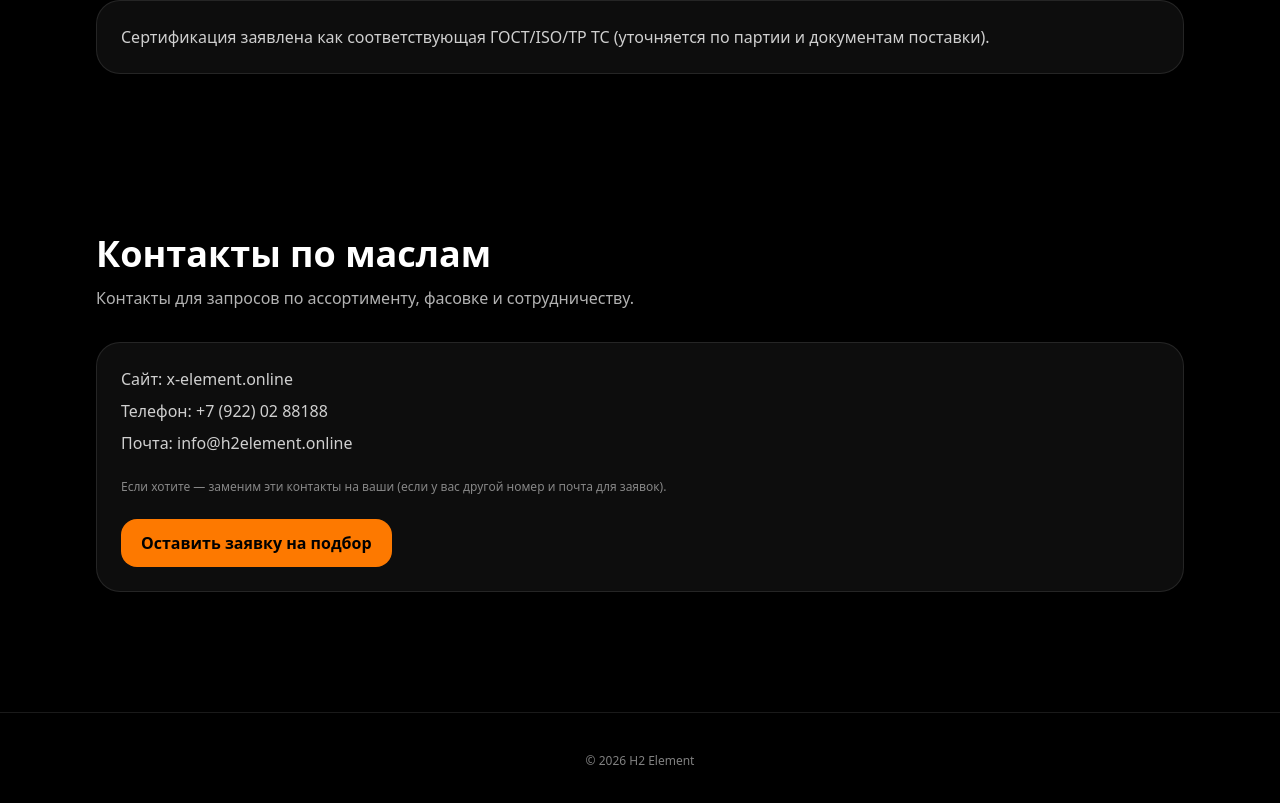
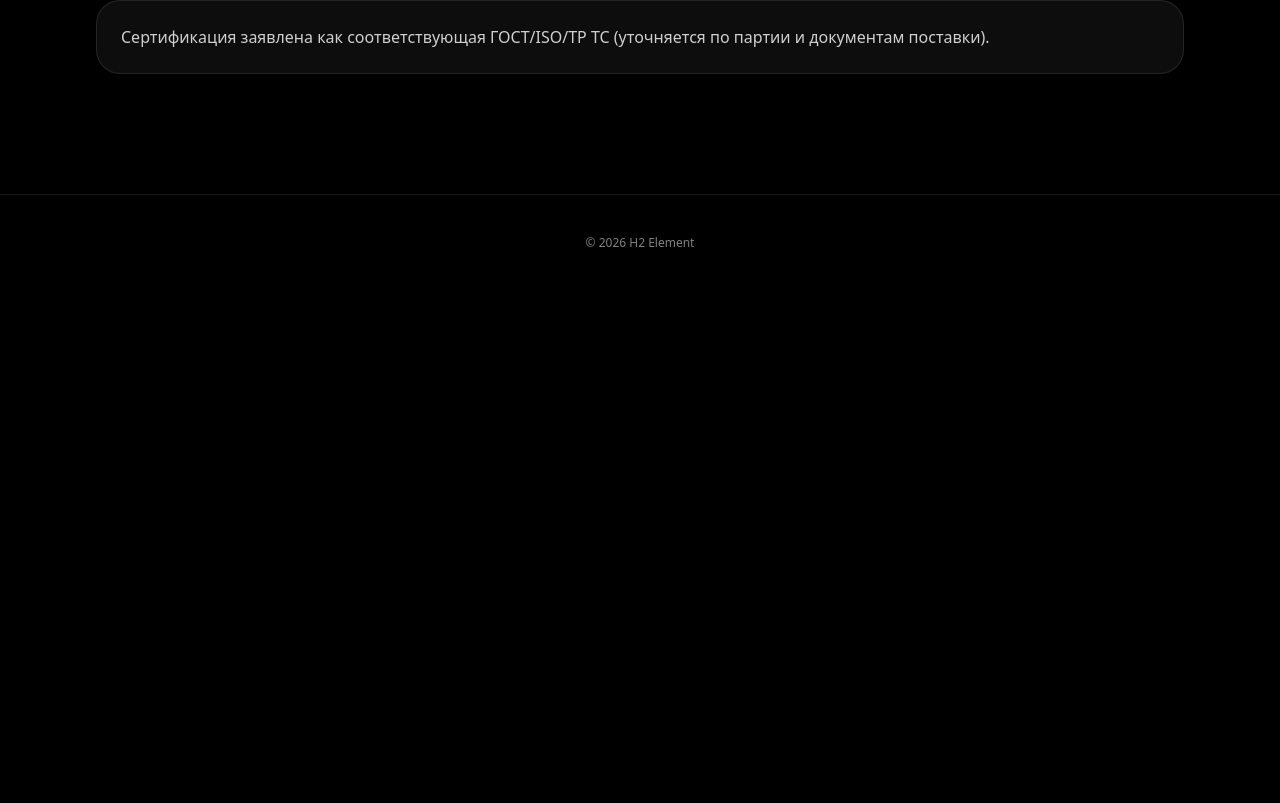
Before and after one commit to VladimirMatveew/h2-site, a Next.js app: page /maslo in a window 1280 px wide. Shown: the part 4025-4828 px from the top of the page. After the commit the page ends 4316 px from the top, so only its background shows below. Built offline with nearby package versions, Linux system fonts and the light colour scheme.

Commit message:
Update page.tsx

```diff
--- a/app/maslo/page.tsx
+++ b/app/maslo/page.tsx
@@ -423,29 +423,7 @@ export default function MasloPage() {
       </Section>
 
       {/* CONTACTS */}
-      <Section
-        id="contacts"
-        title="Контакты по маслам"
-        desc="Контакты для запросов по ассортименту, фасовке и сотрудничеству."
-      >
-        <div className="rounded-3xl border border-white/10 bg-white/5 p-6">
-          <div className="text-white/80">Сайт: x-element.online</div>
-          <div className="mt-2 text-white/80">Телефон: +7 (922) 02 88188</div>
-          <div className="mt-2 text-white/80">Почта: info@h2element.online</div>
 
-          <div className="mt-6 text-xs text-white/50">
-            Если хотите — заменим эти контакты на ваши (если у вас другой номер
-            и почта для заявок).
-          </div>
-
-          <a
-            href="/#calc"
-            className="mt-6 inline-block rounded-2xl bg-[#FD7900] px-5 py-3 font-semibold text-black transition hover:bg-[#FA7800]"
-          >
-            Оставить заявку на подбор
-          </a>
-        </div>
-      </Section>
 
       <div className="h-10" />
     </div>
```
